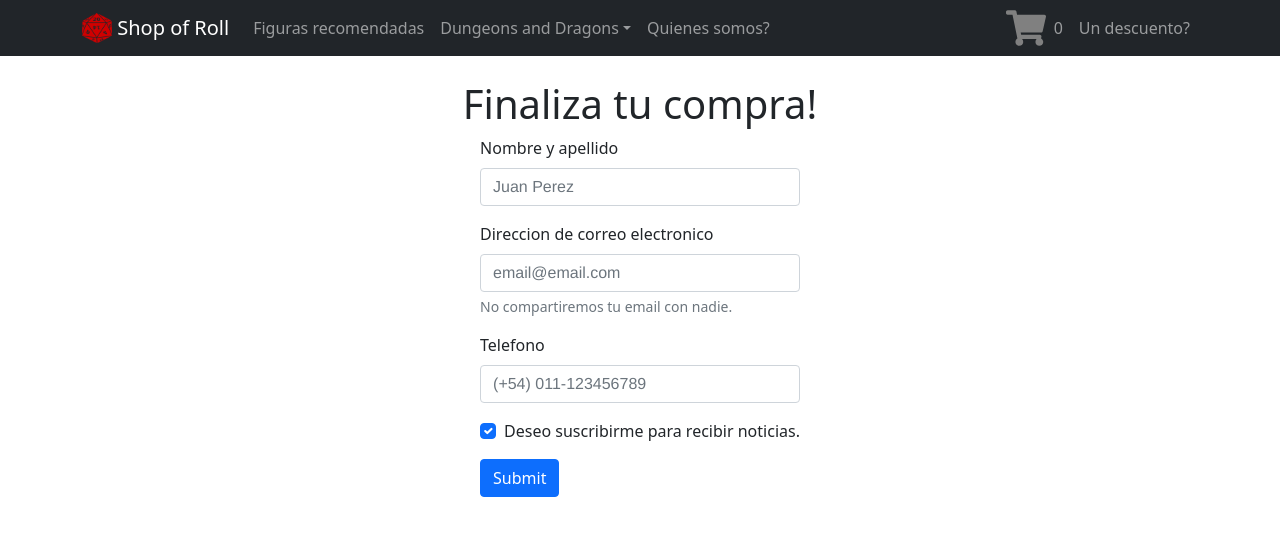
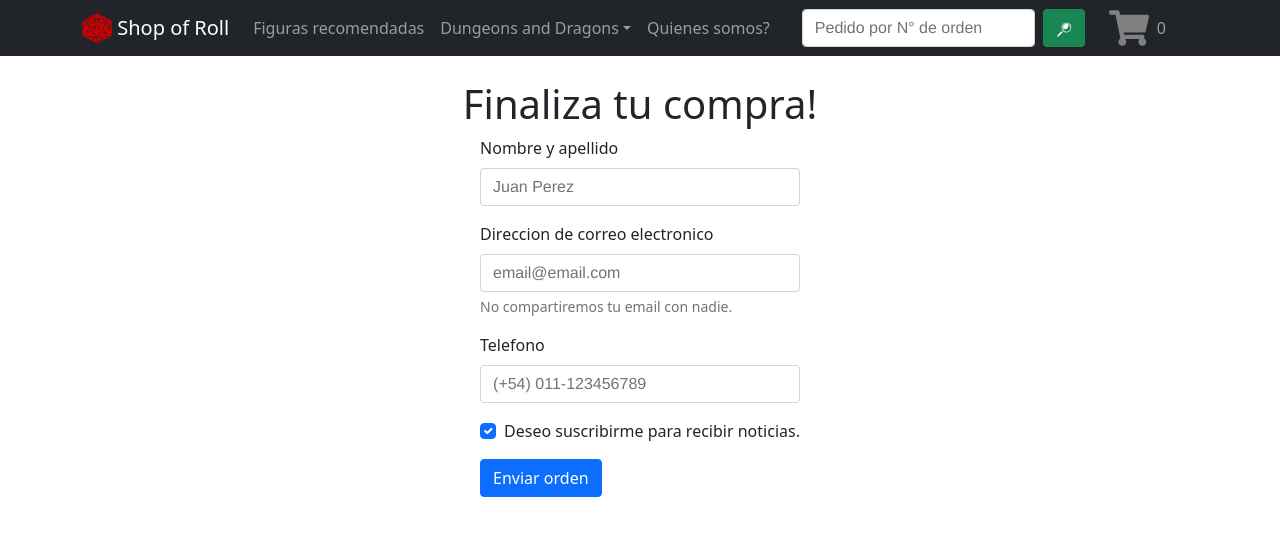
Before and after one commit to Polibyus/Shop-of-Roll, a React (Create React App) app: page /finish in a window 1280 px wide. Shown: the top 536 px of the page. Built offline with nearby package versions, Linux system fonts and the light colour scheme.

Commit message:
Agregada logica para buscar ordenes ya existentes y ver el estado

```diff
--- a/src/components/Navbar/CartIcon.js
+++ b/src/components/Navbar/CartIcon.js
@@ -11,9 +11,9 @@ const CartIcon = () => {
 
     return (
         <IconContext.Provider value={{ color: 'grey', size: '40px' }}>
-        <div className='counter'>
+        <div className='items mx-4'>
             <Link to={"/cart"}><FaShoppingCart /></Link>
-            <Nav.Link as={Link} to={"/cart"} className='pl-2'>{ventaTotal}</Nav.Link>
+            <Nav.Link as={Link} to={"/cart"} className='px-2'>{ventaTotal}</Nav.Link>
         </div>
         </IconContext.Provider>
     )
--- a/src/components/Navbar/NavBar.js
+++ b/src/components/Navbar/NavBar.js
@@ -1,8 +1,9 @@
-import React from 'react'
-import { Navbar, Container, Nav, NavDropdown } from 'react-bootstrap'
-import logo from '../../img/logo.png'
-import CartIcon from './CartIcon'
-import { Link } from 'react-router-dom'
+import React from 'react';
+import { Navbar, Container, Nav, NavDropdown } from 'react-bootstrap';
+import logo from '../../img/logo.png';
+import CartIcon from './CartIcon';
+import { Link } from 'react-router-dom';
+import SeeOrder from '../SeeOrder';
 
 const NavBar = () => {
     return (
@@ -31,10 +32,10 @@ const NavBar = () => {
                         </NavDropdown>
                         <Nav.Link as={Link} to={"/aboutus"}>Quienes somos?</Nav.Link>
                     </Nav>
+                    <SeeOrder />
                     <Nav>
                         <CartIcon />
-                        {' '}
-                        <Nav.Link className='px-2' eventKey={2} href="https://polibyus.github.io/Roll-Adventure/" target="_blank">Un descuento?</Nav.Link>
+                        {/* <Nav.Link className='px-2' eventKey={2} href="https://polibyus.github.io/Roll-Adventure/" target="_blank">Un descuento?</Nav.Link> */}
                     </Nav>
                 </Navbar.Collapse>
             </Container>
--- /dev/null
+++ b/src/components/SeeOrder.js
@@ -0,0 +1,80 @@
+import React, { useEffect, useState } from 'react';
+import { GiMagnifyingGlass } from 'react-icons/gi';
+import { Button, Form, FormControl, Modal } from 'react-bootstrap';
+import { collection, getDocs, query } from 'firebase/firestore';
+import db from '../firebase/firebase';
+
+const SeeOrder = () => {
+    const [ID, setID] = useState();
+    const [search, setSearch] = useState(false);
+    const [loading, setLoading] = useState(false);
+    const [show, setShow] = useState(false);
+    const [order, setOrder] = useState({
+        buyer: {name: '', email: '', phone: ''},
+        estado: "",
+        items: 0,
+        precioFinal: 0,
+        total: 0})
+    const handleClose = () => setShow(false);
+    const handleShow = () => setShow(true);
+
+    useEffect(() => {
+        if (search) {
+            async function fetchData(){
+            setLoading(true);
+            const ordersCollection = query(collection(db, "orders"));
+            try {
+            const querySnapshot = await getDocs(ordersCollection);
+            const myOrder = querySnapshot.docs.find((doc) => doc.id === ID);
+            setOrder(myOrder.data());
+            }
+            catch {
+            alert("No se encuentra la orden")
+            setShow(false);
+            }
+            setLoading(false);
+            }
+            fetchData();
+        }// eslint-disable-next-line
+    }, [ID]);
+
+    const handleSearch = (event) => {
+        setID(event.target.ID.value);
+        event.preventDefault();
+        setSearch(true);}
+
+    return (
+        <>
+        <Form className="d-flex" onSubmit={handleSearch}>
+            <FormControl
+            type="search"
+            name="ID"
+            placeholder="Pedido por N° de orden"
+            className="me-2"
+            />
+            <Button variant="success" type='submit' onClick={handleShow}><GiMagnifyingGlass /></Button>
+        </Form>
+        {loading ? (
+            <div className="loading">
+            </div>
+        ) : (
+        <Modal show={show} onHide={handleClose}>
+            <Modal.Header closeButton>
+                <Modal.Title>Orden de: {order.buyer.name}</Modal.Title>
+            </Modal.Header>
+            <Modal.Body>
+                Estado: {order.estado} <br />
+                Cantidad de items: {order.total} <br />
+                Precio Final: ${order.precioFinal} <br />
+            </Modal.Body>
+            <Modal.Footer>
+            <Button variant="primary" onClick={handleClose}>
+                Cerrar
+            </Button>
+            </Modal.Footer>
+        </Modal>)}
+        </>
+    );
+};
+
+export default SeeOrder;
--- a/src/components/SendOrder.js
+++ b/src/components/SendOrder.js
@@ -16,7 +16,9 @@ const SendOrder = () => {
             },
             items: carrito,
             total: ventaTotal,
-            precioFinal: precioFinal
+            precioFinal: precioFinal,
+            suscrito: event.target.subscribe.checked,
+            estado: "Enviada"
         }
         console.log(order);
 
@@ -48,7 +50,7 @@ const SendOrder = () => {
                 <input type="checkbox" className="form-check-input" name="subscribe" defaultChecked />
                 <label className="form-check-label">Deseo suscribirme para recibir noticias.</label>
             </div>
-            <button type="submit" className="btn btn-primary">Submit</button>
+            <button type="submit" className="btn btn-primary">Enviar orden</button>
         </form>
     </div>
   );
```
